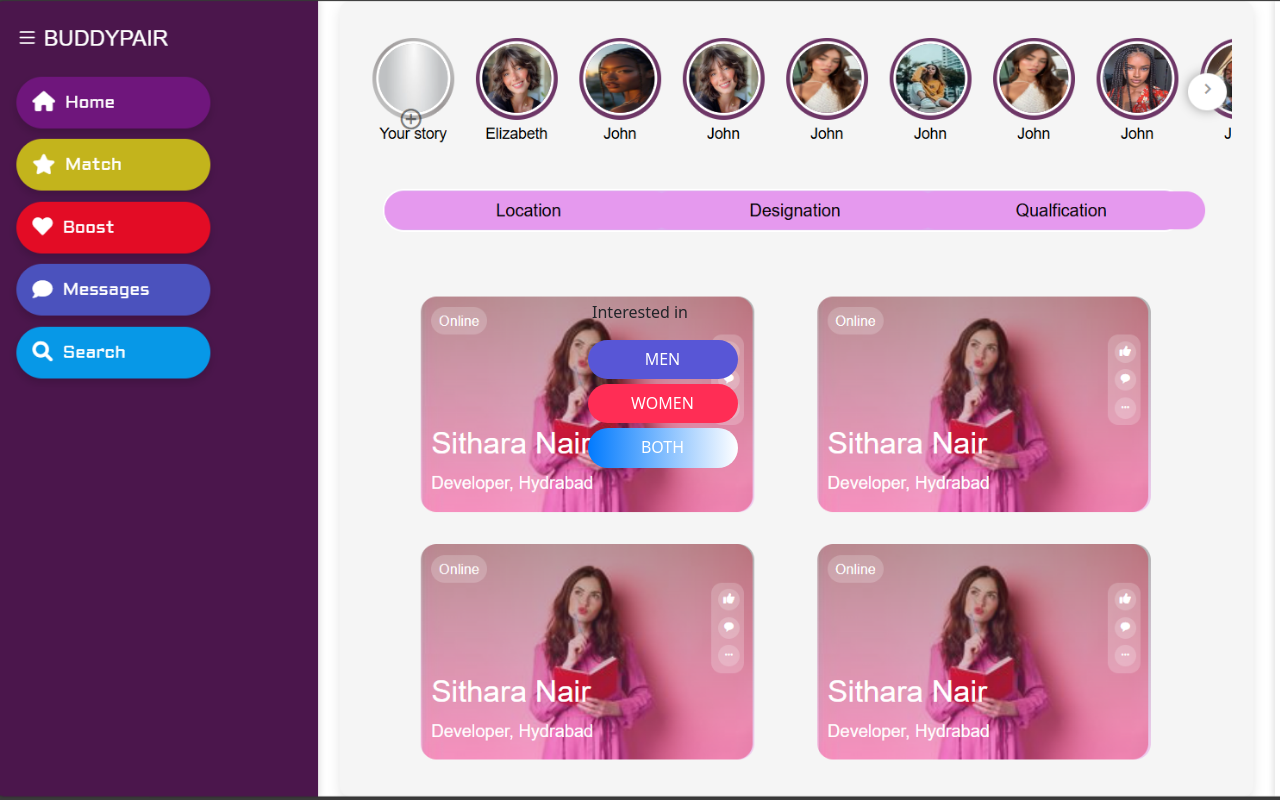
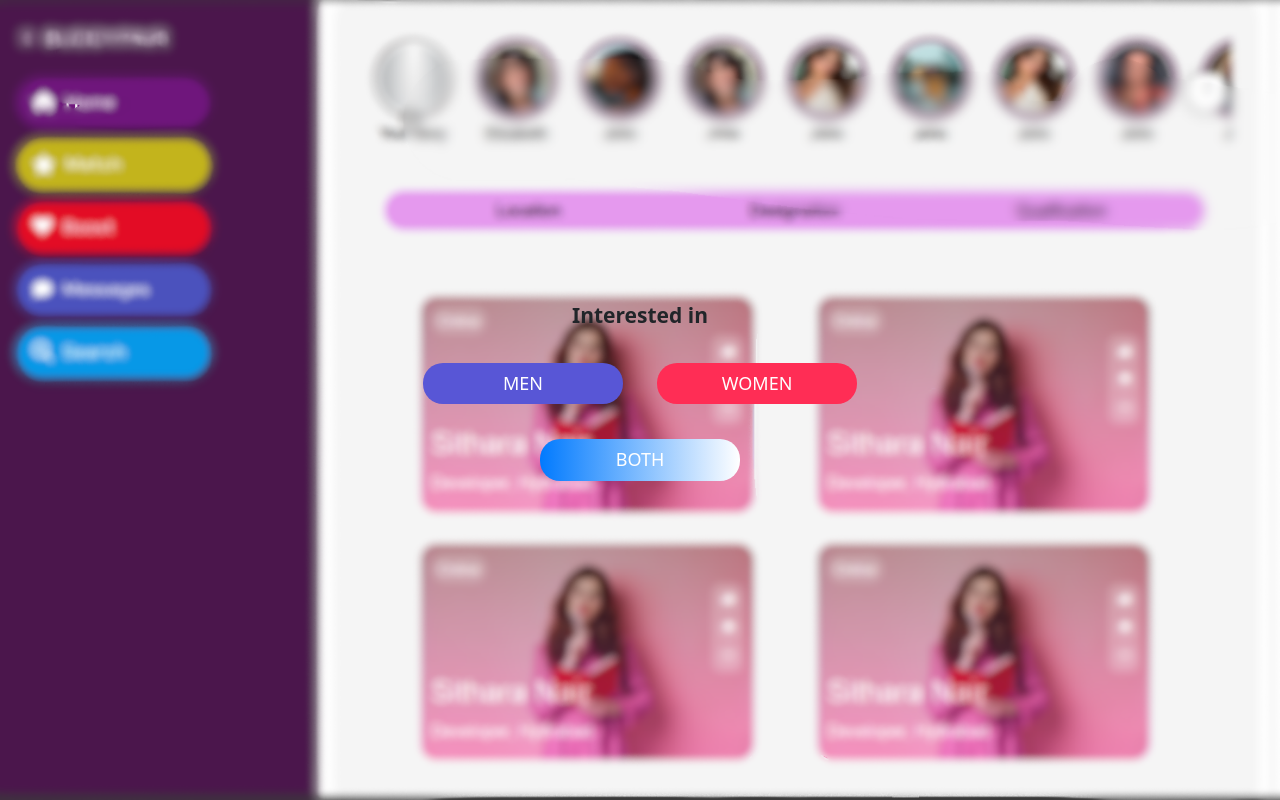
Before and after one commit to fasalmkd/DatingAppProject-B4-B10, a Django app: page /entry in a window 1280 px wide. Run offline with Django 5.2, Linux system fonts and the light colour scheme; some libraries are stand-ins or nearby versions.

Commit message:
39 and homepage desktop view completed

```diff
--- a/DatingAppProject/userhome/static/home/css/entry.css
+++ b/DatingAppProject/userhome/static/home/css/entry.css
@@ -13,21 +13,29 @@ body{
     background-size: cover;
     /* filter: blur(5px); */
 }
-.wrapper{
-    max-width: 70%;
-    /* margin: 0 auto; */
-    text-align: center;
-    max-height: 100vh;
-    margin: 0 auto;
-    height: 200px;
+/*----------------------------------entry popup--------------------------------------------*/
+
+
+
+.wrapper button{
+  border-radius: 20px;
+  /* height: 30px; */
+  border: none;
+  outline: none;
+  cursor: pointer;
+  background-color: transparent;
+
 }
+
 h6 {
-    width: 150px;
+  width: 200px;
   margin: 0 auto 5px;
   padding: 10px;
   background: red;
   border-radius: 20px;
   color: #ffffff;
+  font-size: 18px;
+  font-weight: 500;
 }
 .men{
   background: #5856d6;
@@ -38,3 +46,6 @@ h6 {
 .both{
   background: linear-gradient(to right, #017afe, #fff);
 }
+
+
+/*----------------------------------entry popup--------------------------------------------*/
--- a/DatingAppProject/userhome/templates/entry.html
+++ b/DatingAppProject/userhome/templates/entry.html
@@ -7,19 +7,47 @@
     <title>Buddypair</title>
     <link rel="stylesheet" href="{% static 'bootstrap/css/bootstrap.min.css' %}">
     <link rel="stylesheet" href="{% static 'home/css/entry.css' %}">
+    <style>
+
+        .wrapper {
+            max-width: 70%;
+
+            text-align: center;
+            max-height: 100vh;
+            margin: 0 auto;
+            height: 200px;
+        }
+        button{
+            border: none;
+            outline: none;
+            background-color: transparent;
+            padding: 15px;
+            border-radius: 30px;
+        }
+        button:hover{
+
+            box-shadow: 0px 0px 20px 10px rgba(245, 136, 136, 0.8);
+            transform: scale(1.1, 1.1);
+        }
+        h6{
+            font-size: 18px;
+            font-weight: 500;
+        }
+
+    </style>
 </head>
 <body>
     <div class="container-fluid">
-        <section id="interested">
-            <div class="container">
+        <div class="entry-popup" id="entry-popup">
+            <div class="entrypopup-content">
                 <div class="wrapper">
-                    <p class="head">Interested in</p>
-                    <h6 class="men">MEN</h6>
-                    <h6 class="women">WOMEN</h6>
-                    <h6 class="both">BOTH</h6>
+                  <p class="head" style="font-size: 21px;font-weight: 700;">Interested in</p>
+                  <button type="button"><h6 class="men">MEN</h6></button>
+                  <button type="button"><h6 class="women">WOMEN</h6></button>
+                  <button type="button"><h6 class="both">BOTH</h6></button>
                 </div>
             </div>
-        </section>
+        </div>
     </div>
 
 </body>
```
Also changed, not shown: DatingAppProject/userhome/static/home/img/entrybg.png. Lines whose indentation alone changed are shown as unchanged.
